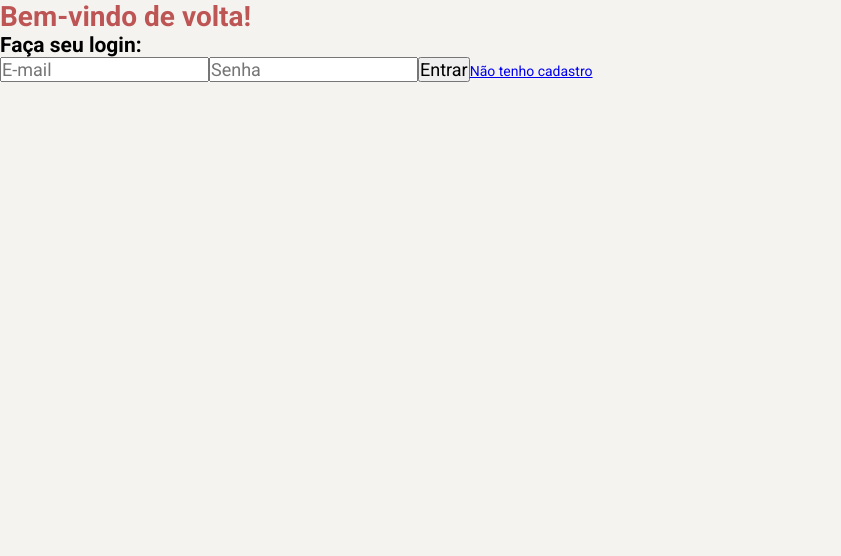
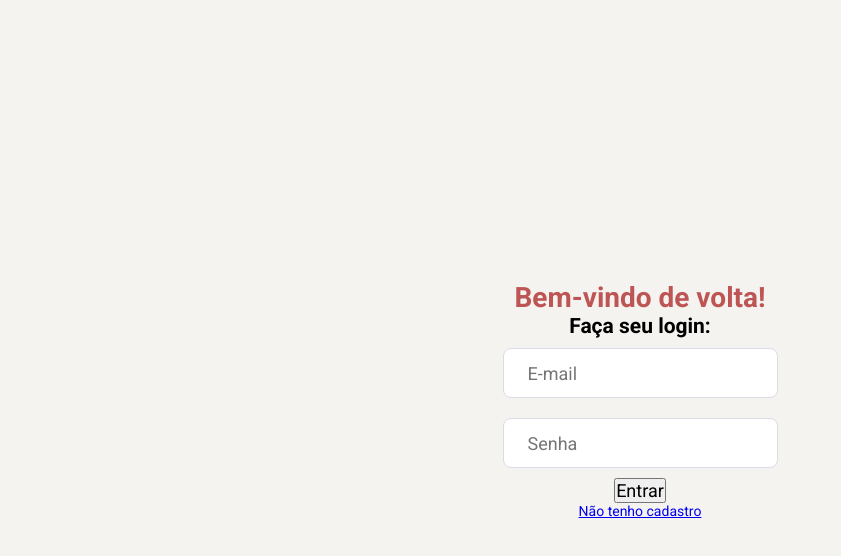
Before and after one commit to marianaolvr/dulocal-frontend-challenge, a React (Create React App) app: page / in a window 1280 px wide. Shown: the top 556 px of the page, without its empty margins (0-841 px from the left). Built offline with nearby package versions, Linux system fonts and the light colour scheme.

Commit message:
add login page style and global style for inputs

```diff
--- a/src/global.css
+++ b/src/global.css
@@ -20,3 +20,14 @@
 button {
     cursor: pointer;
 }
+
+
+form input {
+    width: 100%;
+    height: 50px;
+    color: #333;
+    border: 1px solid #dcdce6;
+    border-radius: 8px;
+    padding: 0 24px;
+    margin: 10px 10px;
+}
--- a/src/pages/Login/index.js
+++ b/src/pages/Login/index.js
@@ -6,7 +6,7 @@
     return (
         <div class="login-container">
             <h1>Bem-vindo de volta!</h1>
-            <section className="form">
+            <section className="login-form">
                 <form action="">
                     <h2>Faça seu login:</h2>
                     <input type="email" name="" id="" placeholder="E-mail" />
--- a/src/pages/Login/styles.css
+++ b/src/pages/Login/styles.css
@@ -1,3 +1,22 @@
 h1 {
     color:  rgb(190, 85, 85);
 }
+
+.login-container {
+    width: 100%;
+    max-width: 1120px;
+    height: 100vh;
+    margin: 0 auto;
+
+    display: flex;
+    align-items: center;
+    justify-content: center;
+    flex-direction: column;
+}
+
+form {
+    display: flex;
+    flex-direction: column;
+    align-items: center;
+    justify-content: center;
+}
```
